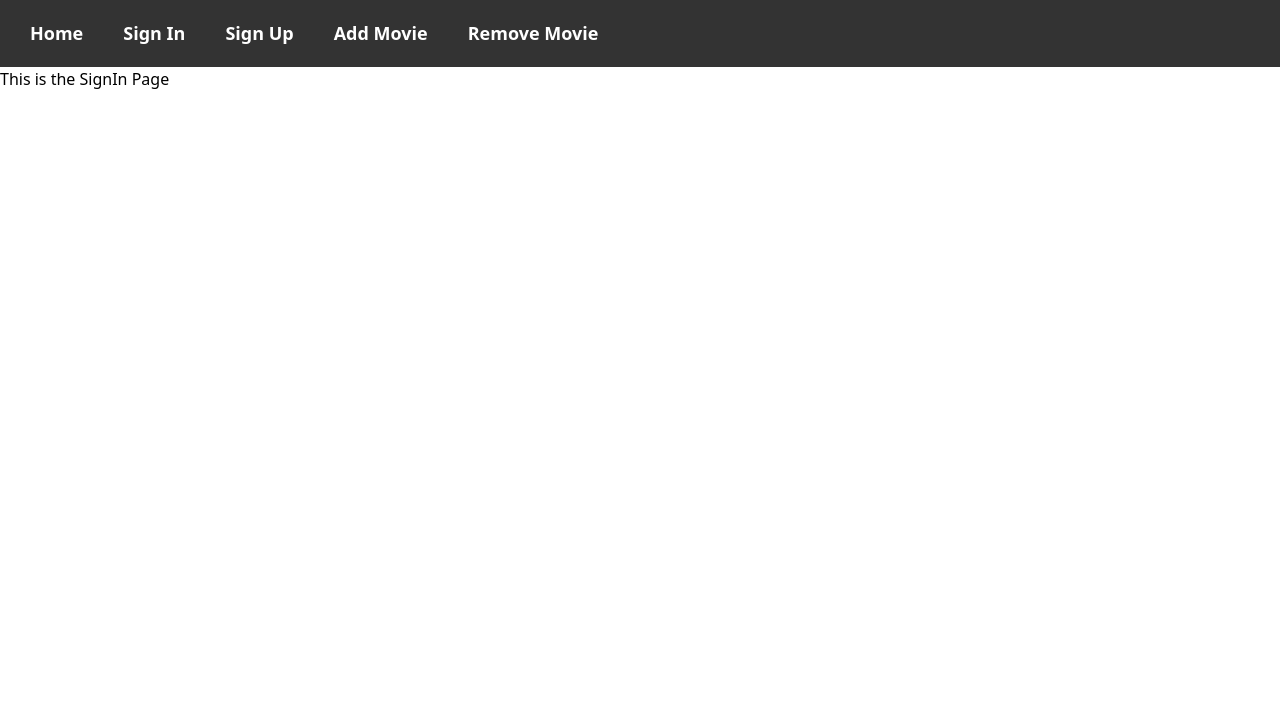
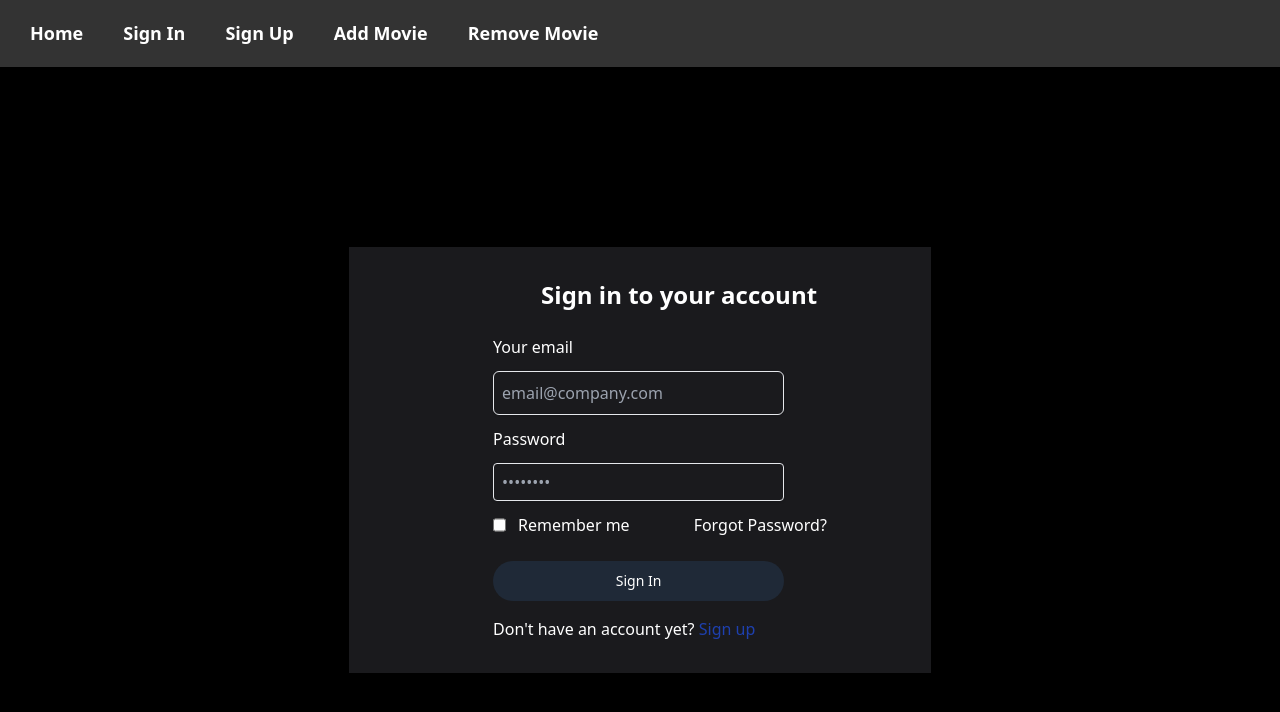
Before and after one commit to MattMorris247/B6TermProject, a React (Create React App) app: page /signin in a window 1280 px wide. Shown: the top 712 px of the page. Built offline with nearby package versions, Linux system fonts and the light colour scheme.

Commit message:
signin complete

```diff
--- a/src/components/SignIn.jsx
+++ b/src/components/SignIn.jsx
@@ -1,9 +1,50 @@
 import React from 'react'
+import '../cssfiles/SignIn.css';
+import { Link } from 'react-router-dom';
 
 const SignIn = () => {
   return (
 	<div>
-		<h1>This is the SignIn Page</h1>
+		<div className="column2-container">
+			<div className="row2">
+				<div className="column2-side"></div>
+				<div className="column2-main">
+					<div class="column2-row"></div>
+					<form>
+						<h1 class="font-bold text-2xl ml-48 mt-8 text-white">Sign in to your account</h1>
+						<br/>
+						<h1 class="ml-36 text-white">Your email</h1>
+						<input class="shadow appearance-none border rounded-md text-white ml-36 w-6/12 h-11 py-2 px-2 mx-20 my-3 text-gray-700 leading-tight focus:outline-none focus:shadow-outline"
+                    	id="username"
+                    	type="text"
+                    	placeholder="email@company.com"/>
+						<br/>
+						<h1 class="ml-36 text-white">Password</h1>
+						<input class="shadow appearance-none border rounded text-white ml-36 w-6/12 py-2 px-2 mx-20 my-3 text-gray-700 leading-tight focus:outline-none focus:shadow-outline"
+                    	id="password"
+                		type="text"
+                    	placeholder="••••••••"/>
+						<br/>
+						<div className="row">
+							<input class="ml-36"
+                			id="promotions"
+               				type="checkbox"/>
+							<h1 class="ml-3 text-white">Remember me</h1>
+							<a href="http://www.youtube.com" class="ml-16 text-white text-blue-800">Forgot Password?</a>
+						</div>
+						<br/>
+						<button type="button"
+                		class="text-white bg-gray-800 w-6/12 ml-36 hover:bg-gray-900 focus:outline-none focus:ring-4 focus:ring-gray-300 font-medium rounded-full text-sm px-5 py-2.5 mr-2 mb-2 dark:bg-gray-800 dark:hover:bg-gray-700 dark:focus:ring-gray-700 dark:border-gray-700">
+                    		Sign In
+                		</button>
+						<br/>
+						<h1 class="ml-36 mt-2 mb-8 text-white">Don't have an account yet? <Link to="/signup" class="text-blue-800">Sign up</Link></h1>
+					</form>
+					<div class="column2-row"></div>
+				</div>
+				<div className="column2-side">Side</div>
+			</div>
+		</div>
 	</div>
   )
 }
--- a/src/components/Signup.jsx
+++ b/src/components/Signup.jsx
@@ -1,5 +1,5 @@
 import React from 'react'
-import './Signup.css'
+import '../cssfiles/Signup.css';
 
 const Signup = () => {
   return (
@@ -14,24 +14,24 @@ const Signup = () => {
 
                     <br/>
 
-				    <input class="shadow appearance-none border rounded w-50 py-2 px-2 mx-20 my-3 text-gray-700 leading-tight focus:outline-none focus:shadow-outline"
+				    <input class="shadow appearance-none border rounded text-white w-50 py-2 px-2 mx-20 my-3 text-gray-700 leading-tight focus:outline-none focus:shadow-outline"
                     id="username"
                     type="text"
                     placeholder="Username*"/>
 
-				    <input class="shadow appearance-none border rounded w-50 py-2 px-2 ml-1 mr-2 text-gray-700 leading-tight focus:outline-none focus:shadow-outline"
+				    <input class="shadow appearance-none border rounded text-white w-50 py-2 px-2 ml-1 mr-2 text-gray-700 leading-tight focus:outline-none focus:shadow-outline"
                     id="phone-number"
                     type="text"
                     placeholder="Phone Number*"/>
 
                     <br/>
 
-                    <input class="shadow appearance-none border rounded w-50 py-2 px-2 mx-20 my-3 text-gray-700 leading-tight focus:outline-none focus:shadow-outline"
+                    <input class="shadow appearance-none border rounded text-white w-50 py-2 px-2 mx-20 my-3 text-gray-700 leading-tight focus:outline-none focus:shadow-outline"
                     id="password"
                     type="text"
                     placeholder="Password*"/>
 
-				    <input class="shadow appearance-none border rounded w-50 py-2 px-2 ml-1 mr-2 text-gray-700 leading-tight focus:outline-none focus:shadow-outline"
+				    <input class="shadow appearance-none border rounded text-white w-50 py-2 px-2 ml-1 mr-2 text-gray-700 leading-tight focus:outline-none focus:shadow-outline"
                     id="email"
                     type="text"
                     placeholder="Email*"/>
@@ -42,34 +42,34 @@ const Signup = () => {
 
                     <br/>
 
-                    <input class="shadow appearance-none border rounded w-9/12 py-2 px-2 ml-20 mr-2 text-gray-700 leading-tight focus:outline-none focus:shadow-outline"
+                    <input class="shadow appearance-none border rounded text-white w-9/12 py-2 px-2 ml-20 mr-2 text-gray-700 leading-tight focus:outline-none focus:shadow-outline"
                     id="cardnumber"
                     type="text"
                     placeholder="Card Number"/>
 
-                    <input class="shadow appearance-none border rounded w-3/12 py-2 px-2 ml-20 mr-2 text-gray-700 leading-tight focus:outline-none focus:shadow-outline"
+                    <input class="shadow appearance-none border rounded text-white w-3/12 py-2 px-2 ml-20 mr-2 text-gray-700 leading-tight focus:outline-none focus:shadow-outline"
                     id="expiremonth"
                     type="text"
                     placeholder="Exp. Month"/>
 
-                    <input class="shadow appearance-none border rounded w-3/12 py-2 px-2 -ml-2 mr-2 text-gray-700 leading-tight focus:outline-none focus:shadow-outline"
+                    <input class="shadow appearance-none border rounded text-white w-3/12 py-2 px-2 -ml-2 mr-2 text-gray-700 leading-tight focus:outline-none focus:shadow-outline"
                     id="expireyear"
                     type="text"
                     placeholder="Exp. Year"/>
 
-                    <input class="shadow appearance-none border rounded w-3/12 py-2 px-2 -ml-2 mr-2 text-gray-700 leading-tight focus:outline-none focus:shadow-outline"
+                    <input class="shadow appearance-none border rounded text-white w-3/12 py-2 px-2 -ml-2 mr-2 text-gray-700 leading-tight focus:outline-none focus:shadow-outline"
                     id="cvv"
                     type="text"
                     placeholder="CVV"/>
 
                     <br/>
 
-                    <input class="shadow appearance-none border rounded w-6/12 py-2 px-2 ml-20 mr-2 text-gray-700 leading-tight focus:outline-none focus:shadow-outline"
+                    <input class="shadow appearance-none border rounded text-white w-6/12 py-2 px-2 ml-20 mr-2 text-gray-700 leading-tight focus:outline-none focus:shadow-outline"
                     id="county"
                     type="text"
                     placeholder="Country"/>
 
-                    <input class="shadow appearance-none border rounded w-3/12 py-2 px-2 -ml-2 mr-2 text-gray-700 leading-tight focus:outline-none focus:shadow-outline"
+                    <input class="shadow appearance-none border rounded text-white w-3/12 py-2 px-2 -ml-2 mr-2 text-gray-700 leading-tight focus:outline-none focus:shadow-outline"
                     id="zipcode"
                     type="text"
                     placeholder="Zip/Postal Code"/>
@@ -80,22 +80,22 @@ const Signup = () => {
 
                     <br/>
 
-                    <input class="shadow appearance-none border rounded w-9/12 py-2 px-2 ml-20 mr-2 text-gray-700 leading-tight focus:outline-none focus:shadow-outline"
+                    <input class="shadow appearance-none border rounded text-white w-9/12 py-2 px-2 ml-20 mr-2 text-gray-700 leading-tight focus:outline-none focus:shadow-outline"
                     id="address"
                     type="text"
                     placeholder="Street Address*"/>
 
-                    <input class="shadow appearance-none border rounded w-3/12 py-2 px-2 ml-20 mr-2 text-gray-700 leading-tight focus:outline-none focus:shadow-outline"
+                    <input class="shadow appearance-none border rounded text-white w-3/12 py-2 px-2 ml-20 mr-2 text-gray-700 leading-tight focus:outline-none focus:shadow-outline"
                     id="city"
                     type="text"
                     placeholder="City*"/>
 
-                    <input class="shadow appearance-none border rounded w-3/12 py-2 px-2 -ml-2 mr-2 text-gray-700 leading-tight focus:outline-none focus:shadow-outline"
+                    <input class="shadow appearance-none border rounded text-white w-3/12 py-2 px-2 -ml-2 mr-2 text-gray-700 leading-tight focus:outline-none focus:shadow-outline"
                     id="state"
                     type="text"
                     placeholder="State*"/>
 
-                    <input class="shadow appearance-none border rounded w-3/12 py-2 px-2 -ml-2 mr-2 text-gray-700 leading-tight focus:outline-none focus:shadow-outline"
+                    <input class="shadow appearance-none border rounded text-white w-3/12 py-2 px-2 -ml-2 mr-2 text-gray-700 leading-tight focus:outline-none focus:shadow-outline"
                     id="addresszip"
                     type="text"
                     placeholder="Zip/Postal Code*"/>
--- /dev/null
+++ b/src/cssfiles/SignIn.css
@@ -0,0 +1,38 @@
+.row2 {
+    display: flex;
+    flex-direction: row;
+    flex-wrap: wrap;
+    width: 100%;
+  }
+
+  .column2-row {
+    display: flex;
+    flex-direction: row;
+    flex-wrap: wrap;
+    width: 100%;
+    height: 180px;
+    background-color: black;
+  }
+
+  .column2-side {
+    display: flex;
+    flex-direction: column;
+    flex-basis: 100%;
+    flex: .6;
+    background-color: black;
+  }
+  .column2-main {
+    display: flex;
+    flex-direction: column;
+    flex-basis: 100%;
+    flex: 1;
+	background-color: #1a1a1d;
+  }
+
+  .column2-container {
+    margin: 0px;
+  }
+
+  input {
+    background-color: #1a1a1d;
+  }
```
Also changed, not shown: src/cssfiles/Signup.css (renamed from src/components/Signup.css).
